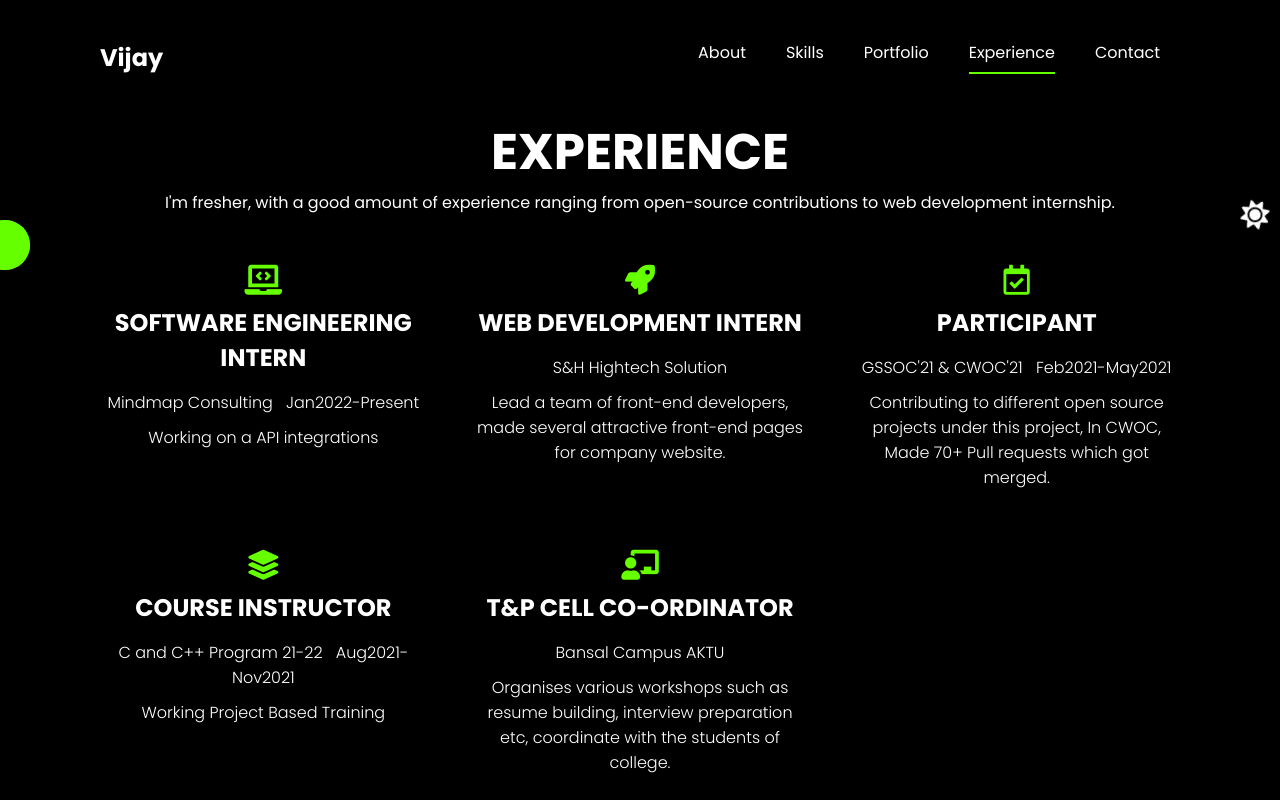
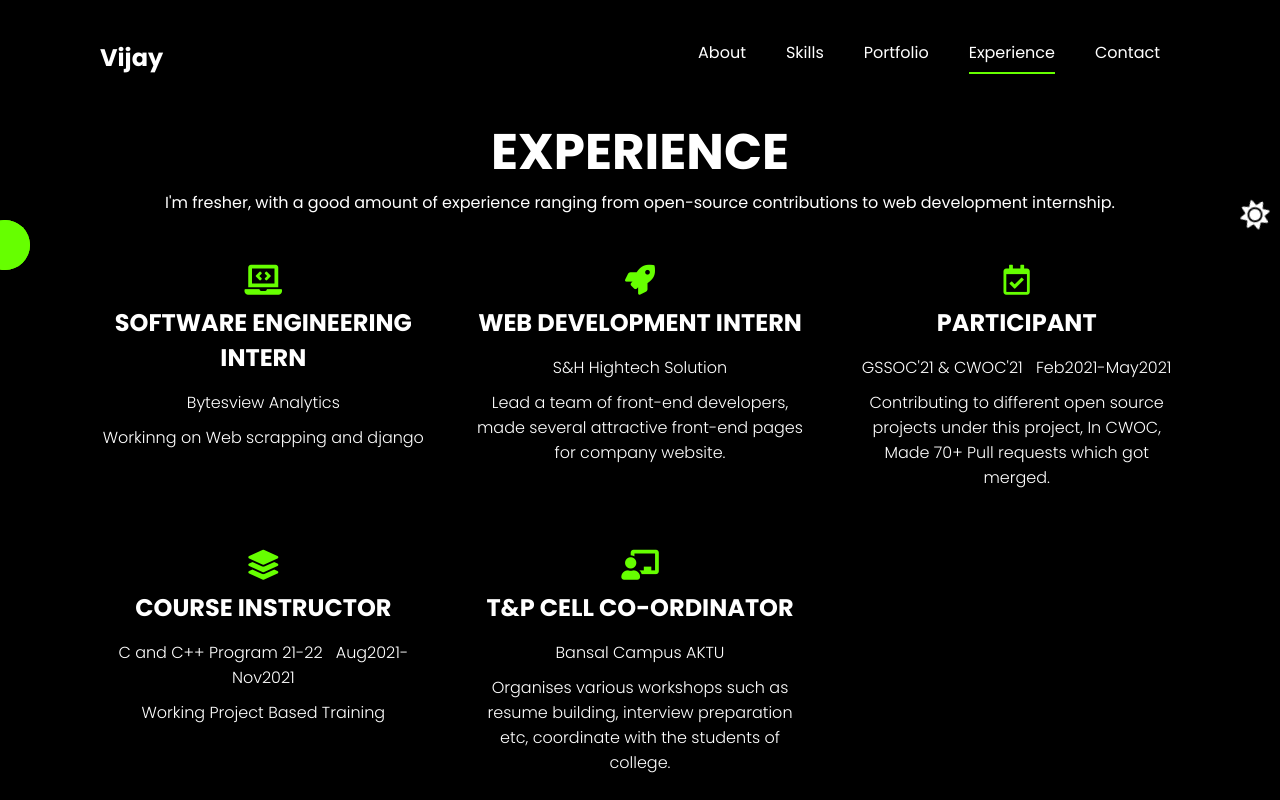
Before and after one commit to vijaytech0102/Portfolio., a plain HTML site: page index.html in a window 1280 px wide. Both pictures are taken after a click on the link "Experience". Drawn offline with Linux system fonts and the light colour scheme.

Commit message:
Update index.html

```diff
--- a/index.html
+++ b/index.html
@@ -168,8 +168,8 @@
         <div class="service">
           <i class="fas fa-laptop-code"></i>
           <h1>Software Engineering Intern</h1>
-          <p>Mindmap Consulting &nbsp Jan2022-Present</p>
-          <p>Working on a API integrations</p>
+          <p>Bytesview Analytics</p>
+          <p>Workinng on Web scrapping and django</p>
         </div>
 
                <div class="service">
```
